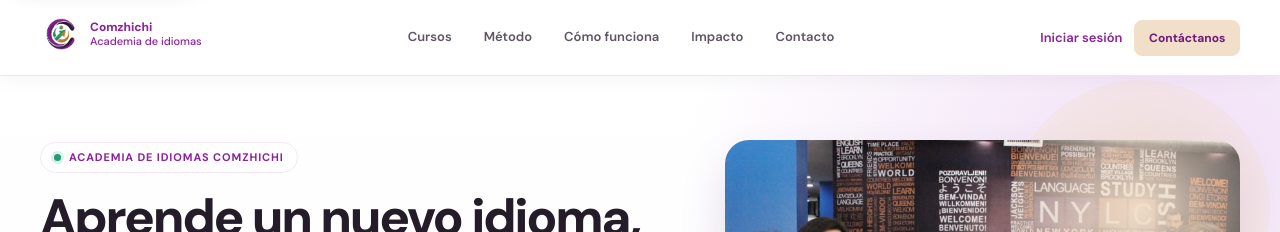
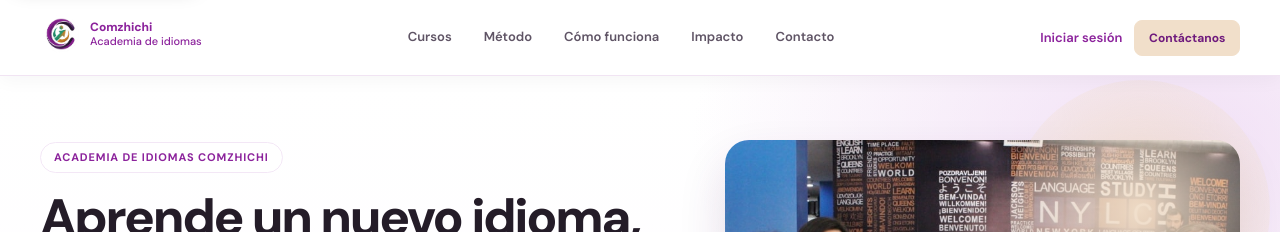
Before and after one commit to Comzhichi/comzhichi-landing, an Angular app: page / in a window 1280 px wide. Shown: the top 232 px of the page. Built offline with nearby package versions, Linux system fonts and the light colour scheme.

Commit message:
fix: eliminar punto verde del eyebrow

```diff
--- a/src/app/components/hero/hero.css
+++ b/src/app/components/hero/hero.css
@@ -34,14 +34,6 @@
   letter-spacing: 0.08em;
   line-height: 1.3;
   text-transform: uppercase;
-}
-
-.hero__eyebrow span {
-  width: 7px;
-  height: 7px;
-  border-radius: 50%;
-  background: var(--teal-600);
-  box-shadow: 0 0 0 3px rgba(34, 156, 120, 0.16);
 }
 
 .hero h1 {
--- a/src/app/components/hero/hero.html
+++ b/src/app/components/hero/hero.html
@@ -1,6 +1,6 @@
 <section class="hero" id="inicio" aria-labelledby="hero-title">
   <div class="hero__copy">
-    <p class="hero__eyebrow"><span aria-hidden="true"></span> Academia de idiomas Comzhichi</p>
+    <p class="hero__eyebrow">Academia de idiomas Comzhichi</p>
     <h1 id="hero-title">Aprende un nuevo idioma, <span>abre más oportunidades.</span></h1>
     <p class="hero__lead">
       Cursos de inglés, portugués, francés y más, con horarios flexibles, profesores especializados
```
